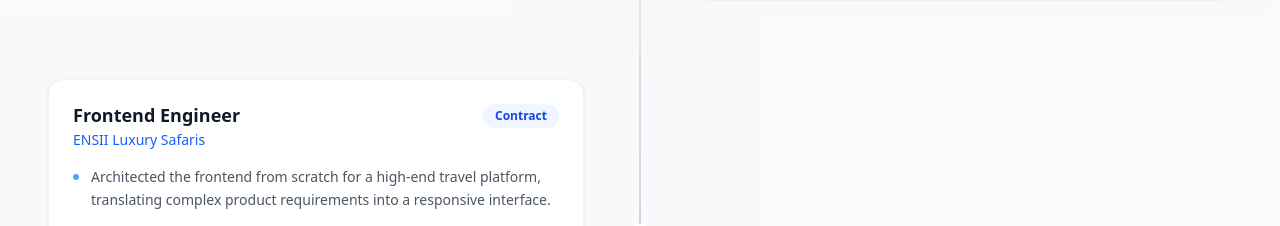
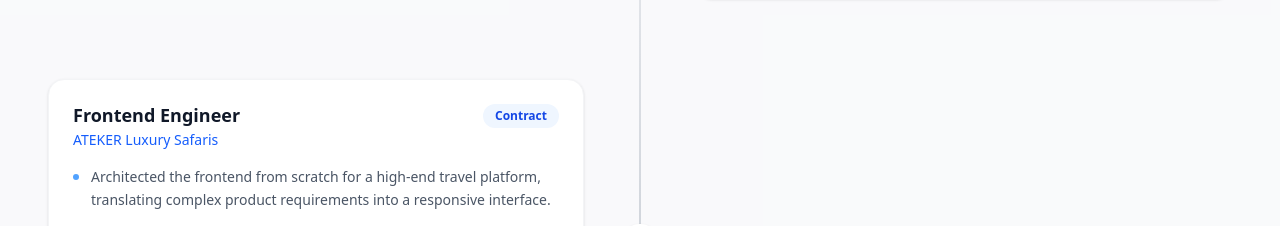
Before and after one commit to Mafresh-BB/maadan-portfolio, a React (Vite) app: page / in a window 1280 px wide. Shown: the part 2780-3006 px from the top of the page. Built offline with nearby package versions, Linux system fonts and the light colour scheme; no server answers.

Commit message:
Update content.ts

```diff
--- a/src/data/content.ts
+++ b/src/data/content.ts
@@ -38,7 +38,7 @@
   },
   {
     role: "Frontend Engineer",
-    company: "ENSII Luxury Safaris",
+    company: "ATEKER Luxury Safaris",
     period: "Contract",
     description: [
       "Architected the frontend from scratch for a high-end travel platform, translating complex product requirements into a responsive interface.",
@@ -62,7 +62,7 @@
 
 export const projects: Project[] = [
   {
-    title: "ENSII Luxury Safaris Platform",
+    title: "ATEKER Luxury Safaris Platform",
     tech: ["React", "TypeScript", "Vite", "Framer Motion"],
     description: [
       "The Problem: The client needed a premium feel for high-end travelers but the API was inconsistent.",
```
